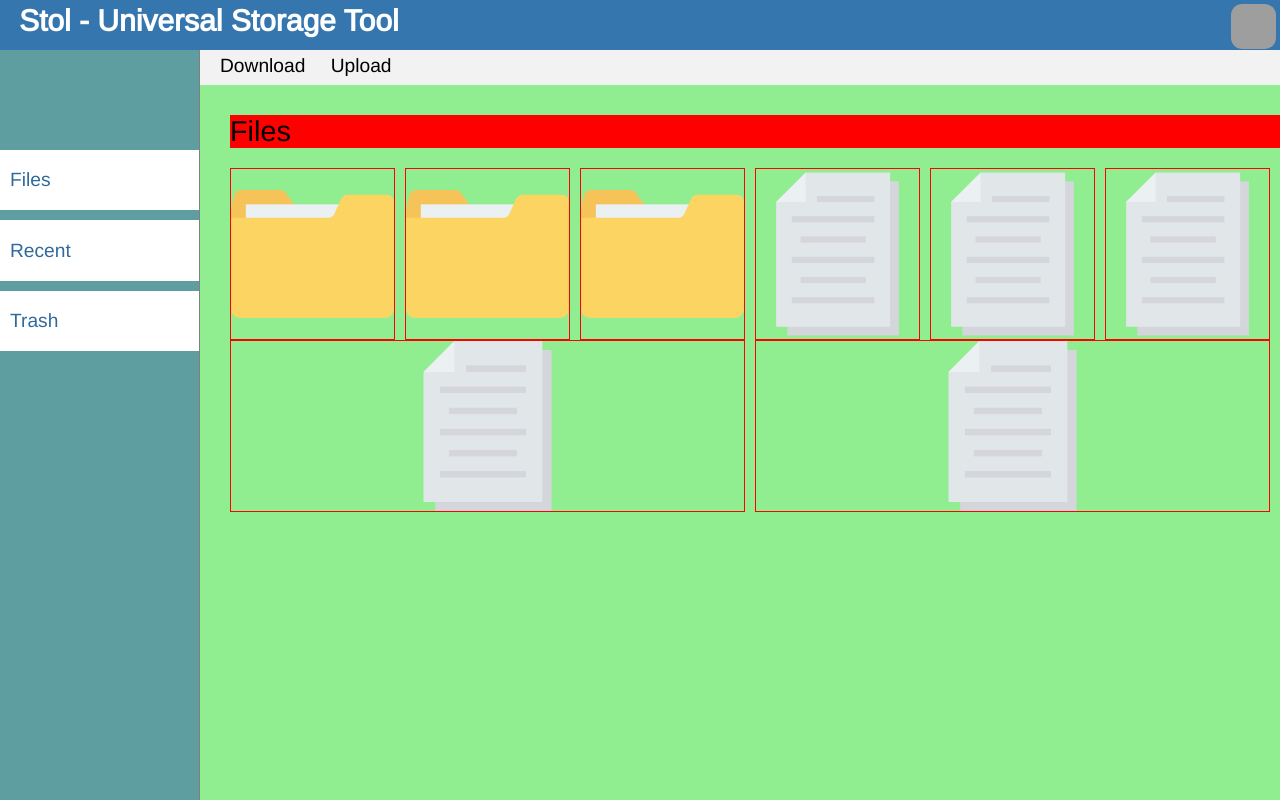
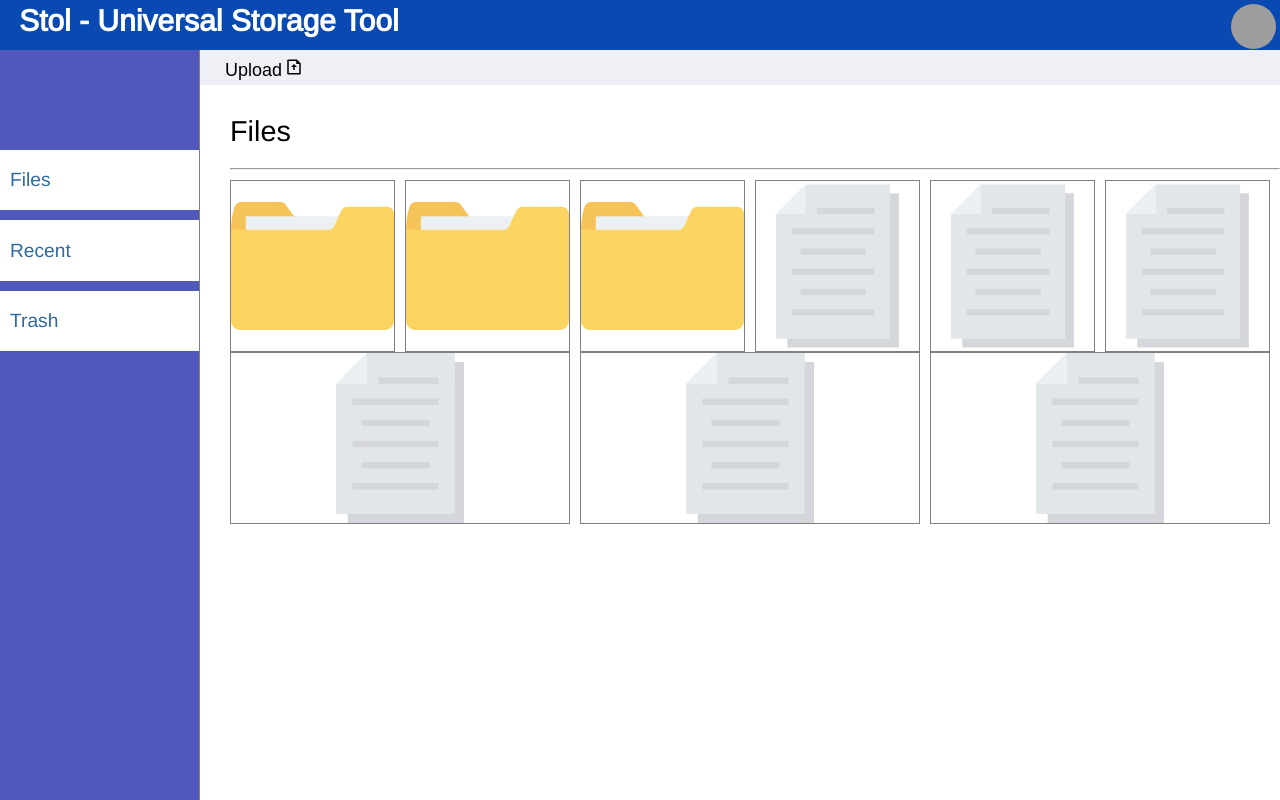
Before and after one commit to IonitaCatalin/SToL, a PHP site: page /experimental/varianta-flexbox.html in a window 1280 px wide. Run offline with PHP 8.4, Linux system fonts and the light colour scheme; some libraries are stand-ins or nearby versions; grey boxes are pictures that could not be loaded.

Commit message:
tema de culori schimbata plus schimbare nume clase HTML+CSS

```diff
--- a/experimental/varianta-flexbox.css
+++ b/experimental/varianta-flexbox.css
@@ -23,9 +23,10 @@ body {
 header {
 	grid-column: 1/3;
 	grid-row: 1/2;
-	background-color: #3576AE;
+	background-color: rgb(9,74,178);
 	padding: 4px;
 	color: white;
+
 }
 
 header h1 {
@@ -33,28 +34,46 @@ header h1 {
 	padding: 0px;
 	margin: 0px 0px 0px 15px;
 	display: inline-block;
+
 }
 
 header img {
 	width: 45px;
 	height: 45px;
 	display: inline-block;
-	border-radius: 25%;
+	border-radius: 50%;
 	float: right;
 }
 
 
-.bara_utilitati {
+.user-bar {
 	grid-column: 2/3;
 	grid-row: 2/3;
-	background-color: #f2f2f2;
+	background-color:  rgb(239,239,246);
 	vertical-align: center;
-	padding-top: 5px;
 }
-
-.bara_utilitati span {
+.btn-upload
+{
+  background-color:  rgb(239,239,246);;
+  border: none;
+  color: black;
+  padding: 8px 25px;
+  text-align: center;
+  text-decoration: none;
+  font-size: 18px;
+  display:inline-block;
+}
+.btn:hover {
+	background-color:rgb(234,234,234);
+  }
+.user-bar span {
 	display: inline-block;
 	margin-left: 20px;
+}
+.ri-file-upload-line
+{
+	padding-left:3px;
+	align-self: center;
 }
 
 footer {
@@ -65,7 +84,7 @@ footer {
 aside {
 	grid-column: 1/2;
 	grid-row: 2/4;
-	background-color: cadetblue;
+	background-color: rgb(81,88,187);
 	padding-top: 100px;
 	display: flex;
 	flex-direction: column;
@@ -73,29 +92,30 @@ aside {
 	color: #306a9c;
 }
 
-.optiune {
+.navbar_option {
 	margin-bottom: 10px;
 	background-color: white;
 	text-align: left;
 	vertical-align: baseline;
 	padding-left: 10px;
+
 }
 
 article {
 	grid-column: 2/3;
 	grid-row: 3/4;
-	background-color: lightgreen;
+	background-color:white;
 	padding: 30px 0 0 30px;
 }
 
 article h1 {
 	margin: 0 0 20px 0;
 	display: block;
-	background-color: red;
 	font-weight: normal;
+	/*box-shadow: 0 4px 250px 0 rgba(0, 0, 0, 0.2), 0 6px 250px 0 rgba(0, 0, 0, 0.19);*/
 }
 
-.container_fisiere {
+.main-container {
 	display: flex;
 	flex-direction: row;
 	flex-wrap: wrap;
@@ -111,7 +131,7 @@ article h1 {
     flex-grow: 1;
     flex-shrink: 1;
     flex-basis: 100px;
-    border: 1px solid red;
+    border: 1px solid grey;
 }
 
 .fisier {
@@ -121,9 +141,8 @@ article h1 {
     flex-grow: 1;
     flex-shrink: 1;
     flex-basis: 100px;
-    border: 1px solid red;
+    border: 1px solid grey;
 }
-
 
 @media only screen and (max-width: 850px) {
 	.grid-wrapper{
@@ -135,7 +154,7 @@ article h1 {
 		order: 1;
 	}
 
-	.bara_utilitati {
+	.user-bar {
 		order: 2;
 	}
 	aside {
@@ -147,10 +166,11 @@ article h1 {
     	flex-wrap: wrap;
     	justify-content: space-around;
     	align-content: flex-start;
-    	align-items: flex-start;
+		align-items: flex-start;
+		box-shadow: inset -12px -8px 40px #464646;
 	}
 
-	.optiune {
+	.navbar_option {
 		padding: 0px;
 		margin: 0px;
 		background-color: cadetblue;
@@ -163,7 +183,7 @@ article h1 {
 		height: 100%;
 	}
 
-	.container_fisiere{
+	.main-container{
 		order: 5;
 	}
 
--- a/experimental/varianta-flexbox.html
+++ b/experimental/varianta-flexbox.html
@@ -2,8 +2,9 @@
 <html>
 	<head>
 		<meta charset="utf-8" />
-		<title>Test FlexBox</title>
+		<title>Stol(Universal Storage Manager)</title>
 		<link href="https://fonts.googleapis.com/css?family=Arimo&display=swap" rel="stylesheet">
+		<link href="https://cdn.jsdelivr.net/npm/remixicon@2.3.0/fonts/remixicon.css" rel="stylesheet">
 		<link rel="stylesheet" type="text/css" href="varianta-flexbox.css">
 	</head>
 	<body>
@@ -13,21 +14,24 @@
 					<h1>Stol - Universal Storage Tool</h1>
 					<img src="avatar.png" alt="avatar">
 			</header>
-			<div class="bara_utilitati">
-				<span> Download </span>
-				<span> Upload </span>
+			<div class="user-bar">
+				<!--<span> Download </span>-->
+				<button class="btn btn-upload">Upload<i class="ri-file-upload-line"></i></button>
+				<!--<span> Upload </span>-->
 			</div>
 			<aside>
-				<div class="optiune"><p>Files</p></div>
-				<div class="optiune"><p>Recent</p></div>
-				<div class="optiune"><p>Trash</p></div>
+				<div class="navbar_option"><p>Files</p></div>
+				<div class="navbar_option"><p>Recent</p></div>
+				<div class="navbar_option"><p>Trash</p></div>
 			</aside>
 			<article>
 				<h1>Files</h1>
-				<div class="container_fisiere">
+				<hr>
+				<div class="main-container ">
 					<img class="folder" src="folder.svg">
 					<img class="folder" src="folder.svg">
 					<img class="folder" src="folder.svg">
+					<img class="fisier" src="file-text.svg">
 					<img class="fisier" src="file-text.svg">
 					<img class="fisier" src="file-text.svg">
 					<img class="fisier" src="file-text.svg">
--- a/style.css
+++ b/style.css
@@ -7,7 +7,7 @@
 {
     display:grid;
     grid-template-columns:0.3fr 2fr 0.5fr;
-    grid-template-rows:0.5fr 2fr 2fr 0.5fr;
+    grid-template-rows:0.3fr 2fr 2fr 0.5fr;
     grid-template-areas:"header header header"
                         "nav main info"
                         "nav main info"
```
